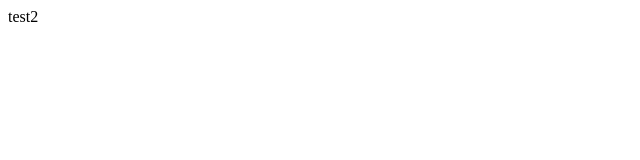
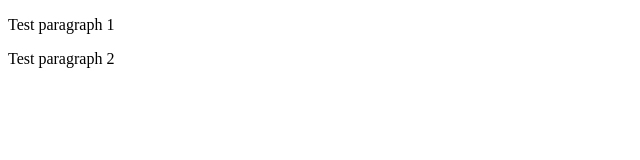
Before and after one commit to randyazharalman/test-repo, a plain HTML site: page test.html in a window 1280 px wide. Shown: the whole page, without its empty margins (0-640 px from the left). Drawn offline with Linux system fonts and the light colour scheme.

Commit message:
Add paragraphs

```diff
--- a/test.html
+++ b/test.html
@@ -6,6 +6,7 @@
   <title>Document</title>
 </head>
 <body>
-  test2
+  <p>Test paragraph 1</p>
+  <p>Test paragraph 2</p>
 </body>
 </html>
```
